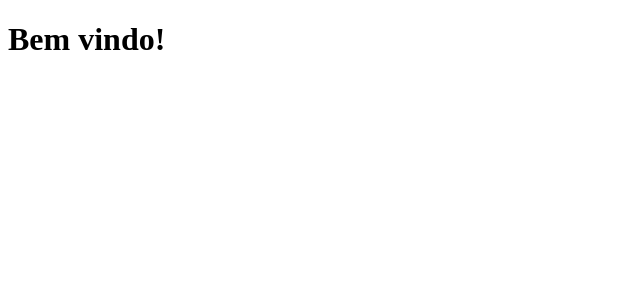
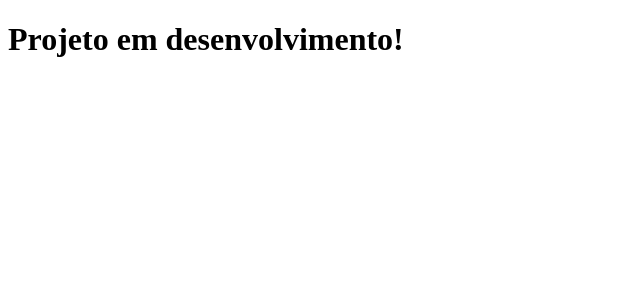
Before and after one commit to daniel-al-santos/clone-tabnews, a Next.js app: page / in a window 1280 px wide. Shown: the top 300 px of the page, without its empty margins (0-640 px from the left). Built offline with nearby package versions, Linux system fonts and the light colour scheme.

Commit message:
atualização do Componente e testes utilizando Fowarding Ports

```diff
--- a/pages/index.js
+++ b/pages/index.js
@@ -1,5 +1,5 @@
 function Home(){
-    return <h1>Bem vindo!</h1>
+    return <h1>Projeto em desenvolvimento!</h1>
 }
 
 export default Home;
```
